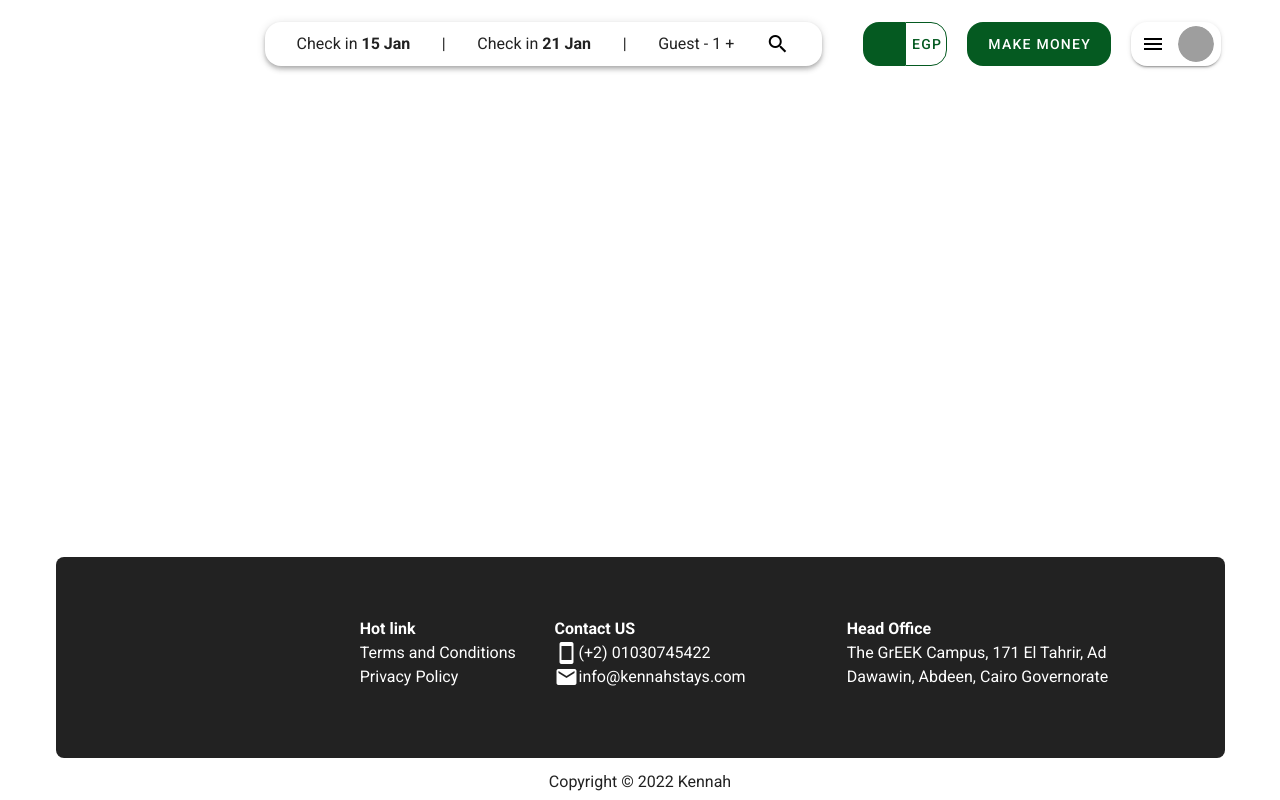
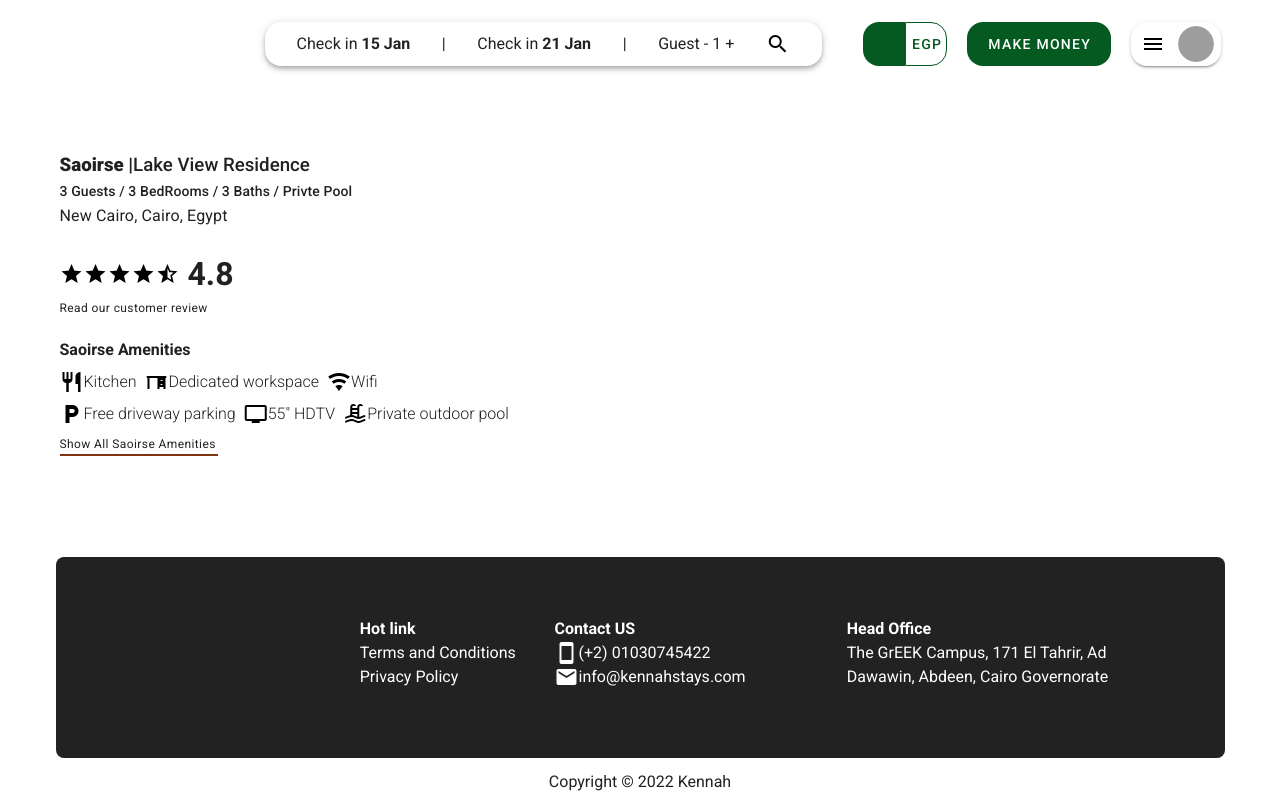
Before and after one commit to MahmoudSalah2022/kennah-test-speed-2, a Nuxt app: page /apartmentes in a window 1280 px wide. Built offline with nearby package versions, Linux system fonts and the light colour scheme; grey boxes are pictures that could not be loaded.

Commit message:
انشاء صفحة الشقة مع تغير ايكون الموقع والفيف ايكون

```diff
--- a/components/ApartCard.vue
+++ b/components/ApartCard.vue
@@ -1,6 +1,6 @@
 <template>
   <v-row justify="center" align="center" >
-    <v-col lg="12" sm="12" md="12" xs="4" id="apartcard" class="d-flex flex-row flex-wrap  align-start">
+    <v-col xl="8" lg="12" sm="12" md="12" xs="4" id="apartcard" class="d-flex flex-row flex-wrap  align-start">
       <v-card
       v-for="(aprt, i) in apartments" :key="i"
         id="cardapart"
--- a/components/FooterSec.vue
+++ b/components/FooterSec.vue
@@ -1,7 +1,7 @@
 <template >
     <v-container  color =" black" class="px-2" >
         <v-row justify="center" align="center" >
-            <v-col sm="12" md="12" lg="12" >
+            <v-col sm="12" md="12" xl="8" lg="12" >
                 <nav class="d-none d-md-flex darkbg mx-auto py-12 br-25 white--text rounded-lg" >
                     <v-col cols="2" >
                     <div justify="center" align="center">
--- a/components/NavBar.vue
+++ b/components/NavBar.vue
@@ -1,10 +1,10 @@
 
 <template >
     <v-container >
-        <v-row align="center">
-            <v-col cols="12" sm="12" md="10" lg="12" >
+        <v-row align="center" class="justify-center align-center">
+            <v-col cols="12" sm="12" md="10" xl="8" lg="12" >
                 <nav  class="d-none d-md-flex justify-center align-center mt-3 mb-3">
-                    <v-col cols="2" class="pl-0">
+                    <v-col id="website-logo" cols="2" class="pl-0" @click = "$router.push('/')">
                         <v-col class="d-flex flex-row justify-start pl-0" width="92" align="center">
                             <v-img
                             id="site-logo"
@@ -138,7 +138,11 @@ export default {
 </script>
 
 <style>
+#website-logo{
+    cursor: pointer;
+}
 #site-logo .v-image__image{
+
     background-position: none !important;
 }
 #searchbar {
--- a/nuxt.config.js
+++ b/nuxt.config.js
@@ -6,8 +6,8 @@ export default {
   target: 'static',
   // Global page headers: https://go.nuxtjs.dev/config-head
   head: {
-    titleTemplate: '%s - front',
-    title: 'front',
+    titleTemplate: '%s - Your Gate For Rental a Apartment ',
+    title: 'KennahStay',
     htmlAttrs: {
       lang: 'en'
     },
--- /dev/null
+++ b/pages/apartmentes/index.vue
@@ -0,0 +1,90 @@
+<template>
+    <v-row justify="center" align="center">
+      <v-col xl="8" lg="12" sm="12" md="12" xs="4" class="d-flex flex-row">
+        <v-card flat>
+          <div id="apartdetail">
+            <div class="d-flex flex-row mt-5 align-center ">
+                <h3 class="font-weight-black" color="fcolor--text"> Saoirse | </h3>
+                <h3 class="font-weight-medium"> Lake View Residence </h3>
+            </div>
+            <div class="text-subtitle-2">3 Guests / 3 BedRooms / 3 Baths / Privte Pool</div>
+            <div class="text-subtitle-1">New Cairo, Cairo, Egypt</div>
+          </div>
+          <div id="reviewNum">
+            <div class="d-flex flex-row mt-5  align-center">
+                <div id="reviewStar" class="pr-2">
+                    <v-icon color="black">mdi-star</v-icon>
+                    <v-icon color="black">mdi-star</v-icon>
+                    <v-icon color="black">mdi-star</v-icon>
+                    <v-icon color="black">mdi-star</v-icon>
+                    <v-icon color="black">mdi-star-half-full</v-icon>
+                </div>
+                <div id="reviewNumber">
+                    <h1>4.8</h1>
+                </div>
+            </div>
+            <div class="text-caption mt-0">Read our customer review</div>
+          </div>
+          <div id="amenities" class="d-flex flex-column mt-5">
+            <div id="apartAmenitTitle">
+                <h4 color="fcolor--text"> Saoirse Amenities </h4>
+            </div>
+            <div id="allAmenities" md="4">
+                <div class="d-flex flex-row mt-2 mb-2">
+                    <div class="oneAmenitie d-flex flex-row align-center mr-2">
+                        <v-icon color="black">mdi-silverware-fork-knife</v-icon>
+                        <h4 class="font-weight-light"> Kitchen </h4>
+                    </div>
+                    <div class="oneAmenitie d-flex flex-row align-center mr-2">
+                        <v-icon color="black">mdi-desk</v-icon>
+                        <h4 class="font-weight-light"> Dedicated workspace </h4>
+                    </div>
+                    <div class="oneAmenitie d-flex flex-row align-center mr-2">
+                        <v-icon color="black">mdi-wifi</v-icon>
+                        <h4 class="font-weight-light"> Wifi </h4>
+                    </div>
+                </div>
+                <div class="d-flex flex-row mt-2 mb-2">
+                    <div class="oneAmenitie d-flex flex-row align-center mr-2">
+                        <v-icon color="black">mdi-parking</v-icon>
+                        <h4 class="font-weight-light"> Free driveway parking </h4>
+                    </div>
+                    <div class="oneAmenitie d-flex flex-row align-center mr-2">
+                        <v-icon color="black">mdi-television</v-icon>
+                        <h4 class="font-weight-light"> 55" HDTV </h4>
+                    </div>
+                    <div class="oneAmenitie d-flex flex-row align-center mr-2">
+                        <v-icon color="black">mdi-pool</v-icon>
+                        <h4 class="font-weight-light"> Private outdoor pool </h4>
+                    </div>
+
+                </div>
+            </div>
+            <div id="seeAllAmenities" >
+                <div class="text-caption">
+                    Show All Saoirse Amenities
+                </div>
+            </div>
+          </div>
+          <div id="resrvetionBtn">
+
+          </div>
+          <div id="apartGallary">
+
+          </div>
+        </v-card>
+      </v-col>
+    </v-row>
+  </template>
+  <style>
+    #seeAllAmenities div{
+        cursor: pointer;
+        border-bottom: solid #813316 2px;
+        width: 158px;
+    }
+  </style>
+  <script>
+  export default {
+
+  }
+  </script>
```
Also changed, not shown: 2 other files (tests, documents, lock files or other folders).
